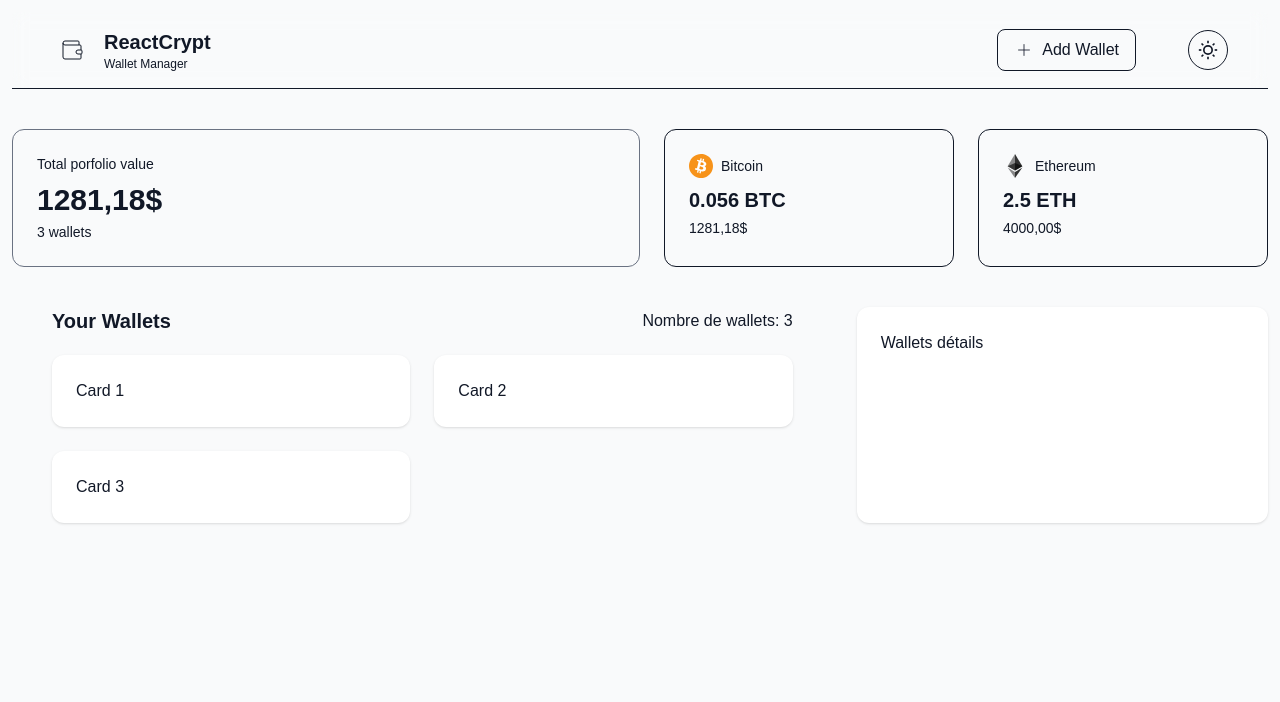
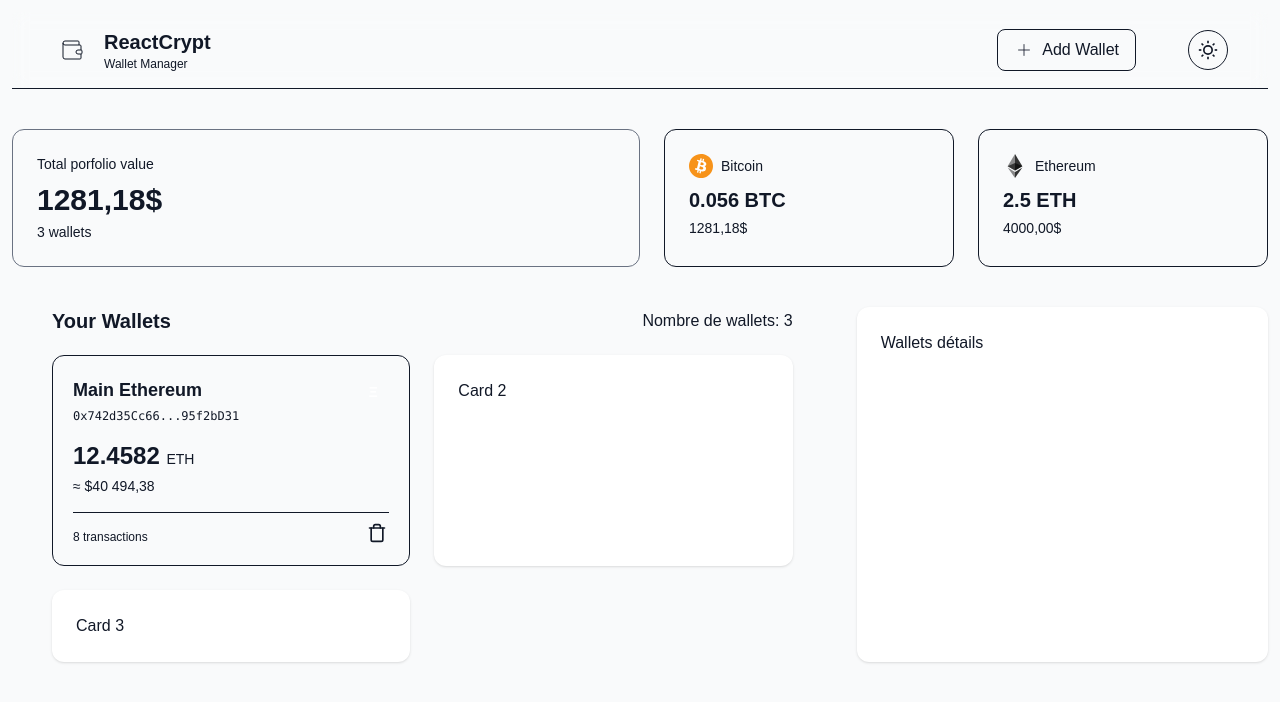
Before and after one commit to Hakoterba/react-crypt, a Next.js app: page / in a window 1280 px wide. Shown: the top 702 px of the page. Built offline with nearby package versions, Linux system fonts and the light colour scheme.

Commit message:
ajout des cards pour la liste des wallets

```diff
--- a/app/page.tsx
+++ b/app/page.tsx
@@ -1,7 +1,8 @@
 'use client';
 
 import Button from "./src/design-system/atom/button";
-import Card from "./src/design-system/atom/card";
+import Card  from "./src/design-system/atom/card";
+import CardWallet from "./src/design-system/atom/cardWallet";
 import { useState, useEffect } from "react";
 import { useTheme } from "./hooks/useTheme";
 import { SunIcon, MoonIcon, WalletIcon, AddIcon, BitcoinIcon, EthereumIcon } from './src/styles/icons';
@@ -88,9 +89,16 @@ export default function Home() {
               </div>
 
               <div className="flex flex-wrap gap-6 px-10">
-                <div className="w-[calc(50%-12px)] rounded-xl bg-white p-6 shadow">
-                  Card 1
-                </div>
+                  <CardWallet
+                    icon="Ξ"
+                    title="Main Ethereum"
+                    address="0x742d35Cc66...95f2bD31"
+                    value="12.4582"
+                    currency="ETH"
+                    total="$40 494,38"
+                    totalTransaction={8}
+                    onDelete={() => alert('Delete wallet')}
+                  />
                 <div className="w-[calc(50%-12px)] rounded-xl bg-white p-6 shadow">
                   Card 2
                 </div>
--- a/app/src/design-system/atom/card.tsx
+++ b/app/src/design-system/atom/card.tsx
@@ -1,5 +1,4 @@
 import React from 'react';
-import { TrashIcon } from '../../styles/icons/TrashIcon';
 
 interface CardProps {
     icon?: React.ReactNode;
@@ -61,56 +60,4 @@ const Card: React.FC<CardProps> = ({
     );
 };
 
-const CardWallet: React.FC<CardProps> = ({
-    icon,
-    title,
-    value,
-    total,
-    valueSize = 'md',
-    variant = 'default',
-    className = '',
-    totalTransaction = '',
-    }) => {
-    const isSummary = variant === 'summary';
-
-    return (
-        <div
-        className={`
-            p-6 rounded-xl border
-            ${isSummary
-            ? 'bg-linear-to-br from-primary/10 to-primary/5 border-primary/20'
-            : 'bg-card border-border'}
-            ${className}
-        `}
-        >
-        <div className="flex items-center gap-2 mb-2">
-            {!isSummary && icon && (
-            <span className="w-6 h-6 rounded-full flex items-center justify-center text-xs font-bold bg-primary text-white">
-                {icon}
-            </span>
-            )}
-
-            <p className="text-sm text-muted-foreground">{title}</p>
-        </div>
-
-        <p className={`font-bold text-foreground ${valueSizeClasses[valueSize]}`}>
-            {value}
-        </p>
-
-        <p className="text-sm text-muted-foreground mt-1">
-            {total}
-        </p>
-        <div className="ligne">
-            <p className="text-sm text-muted-foreground mt-1 border-t pt-2">
-                {totalTransaction} transactions
-            </p>
-            <span className="w-6 h-6 rounded-full flex items-center justify-center text-xs font-bold bg-primary text-white">
-                <TrashIcon />
-            </span>
-        </div>
-        </div>
-    );
-};
-
 export default Card;
-export { CardWallet };
--- /dev/null
+++ b/app/src/design-system/atom/cardWallet.tsx
@@ -0,0 +1,85 @@
+import React from 'react';
+import { TrashIcon } from '../../styles/icons/TrashIcon';
+
+interface CardWalletProps {
+    icon: React.ReactNode;
+    title: string;
+    address: string;
+    value: string;
+    currency: string;
+    total: string;
+    totalTransaction: number;
+    className?: string;
+    onDelete?: () => void;
+}
+
+const CardWallet: React.FC<CardWalletProps> = ({
+    icon,
+    title,
+    address,
+    value,
+    currency,
+    total,
+    totalTransaction,
+    className = '',
+    onDelete,
+        }) => {
+        return (
+            <div
+                className={`relative w-full md:w-[calc(50%-12px)] p-5 rounded-xl border cursor-pointer transition-all duration-200 bg-card border-border hover:shadow-lg hover:-translate-y-0.5 hover:border-primary/50 ${className}`}>
+                <div className="absolute top-4 right-4">
+                    <span className="w-10 h-10 text-sm rounded-full flex items-center justify-center font-bold bg-primary text-white">
+                    {icon}
+                    </span>
+                </div>
+
+                <button
+                    onClick={onDelete}
+                    title="Delete wallet"
+                    className="
+                    list__wallet-icon
+                    absolute bottom-4 right-4 p-1.5 rounded-md
+                    text-muted-foreground
+                    hover:text-destructive hover:bg-destructive/10
+                    transition-colors
+                    "
+                >
+                    <TrashIcon className="w-4 h-4" />
+                </button>
+
+                <div className="pr-12">
+                    <h3 className="font-semibold text-foreground text-lg mb-1">
+                    {title}
+                    </h3>
+
+                    <p
+                    className="text-xs text-muted-foreground font-mono truncate mb-4"
+                    title={address}
+                    >
+                    {address}
+                    </p>
+                </div>
+
+                <div className="space-y-1">
+                    <p className="text-2xl font-bold text-foreground">
+                    {value}{' '}
+                    <span className="text-sm font-medium text-muted-foreground">
+                        {currency}
+                    </span>
+                    </p>
+
+                    <p className="text-sm text-muted-foreground">
+                    ≈ {total}
+                    </p>
+                </div>
+
+                <div className="mt-4 pt-4 border-t border-border">
+                    <p className="text-xs text-muted-foreground">
+                    {totalTransaction} transactions
+                    </p>
+                </div>
+            </div>
+        );
+};
+
+export default CardWallet;
```
